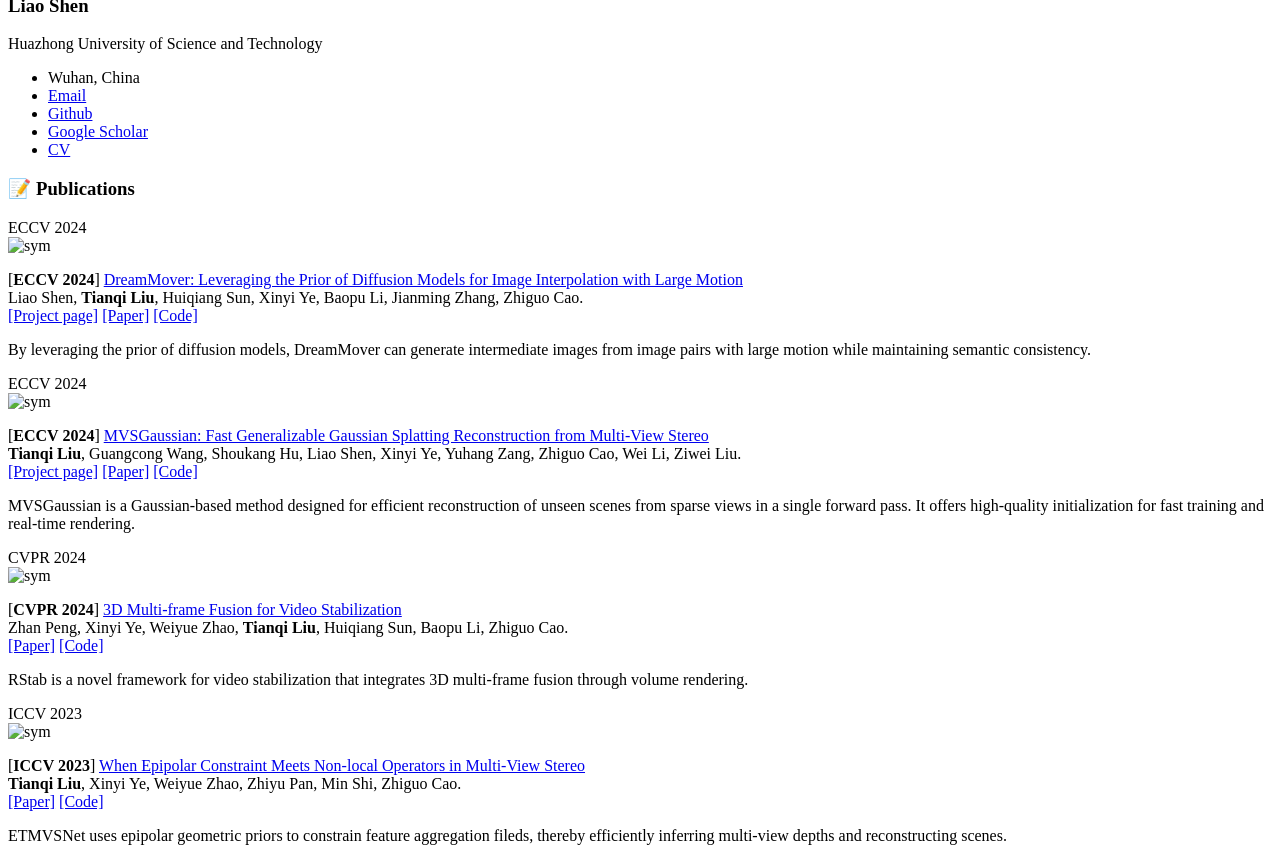
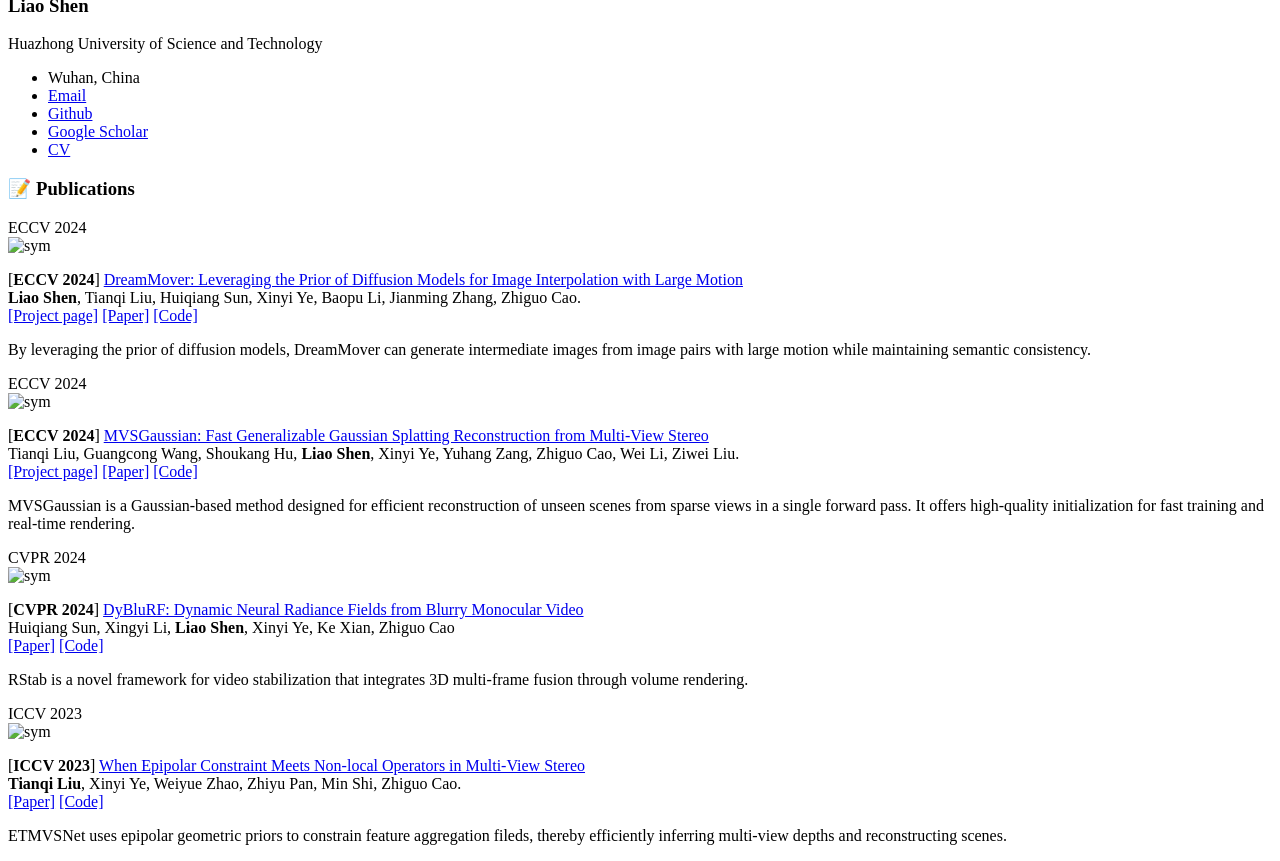
Before and after one commit to leoShen917/leoShen917.github.io, a Jekyll site: the page built from _pages/includes/pub.md, in a window 1280 px wide, cut to the strip 494-1355 px from the top of the page. Built offline with Jekyll 4.4.1, drawn with Linux system fonts in a browser that asks for light colours; our own code applies the rules of GitHub Pages for plain Markdown files.

Commit message:
Update pub.md

```diff
--- a/_pages/includes/pub.md
+++ b/_pages/includes/pub.md
@@ -6,9 +6,8 @@
 <div class='paper-box'><div class='paper-box-image'><div><div class="badge">ECCV 2024</div><img src='images/dreammover.png' alt="sym" width="100%"></div></div>
 <div class='paper-box-text' markdown="1">
 
-
 [**ECCV 2024**] [DreamMover: Leveraging the Prior of Diffusion Models for Image Interpolation with Large Motion](https://dreamm0ver.github.io/) \\
-Liao Shen, **Tianqi Liu**, Huiqiang Sun, Xinyi Ye, Baopu Li, Jianming Zhang, Zhiguo Cao. \\
+**Liao Shen**, Tianqi Liu, Huiqiang Sun, Xinyi Ye, Baopu Li, Jianming Zhang, Zhiguo Cao. \\
 [[Project page]](https://dreamm0ver.github.io/)
 [[Paper]](https://arxiv.org/abs/2409.09605)
 [[Code]](https://github.com/leoShen917/DreamMover)
@@ -21,7 +20,7 @@ By leveraging the prior of diffusion models, DreamMover can generate intermediat
 <div class='paper-box'><div class='paper-box-image'><div><div class="badge">ECCV 2024</div><img src='images/MVSGaussian.png' alt="sym" width="100%"></div></div>
 <div class='paper-box-text' markdown="1">
 [**ECCV 2024**] [MVSGaussian: Fast Generalizable Gaussian Splatting Reconstruction from Multi-View Stereo](https://mvsgaussian.github.io/) \\
-**Tianqi Liu**, Guangcong Wang, Shoukang Hu, Liao Shen, Xinyi Ye, Yuhang Zang, Zhiguo Cao, Wei Li, Ziwei Liu.  \\
+Tianqi Liu, Guangcong Wang, Shoukang Hu, **Liao Shen**, Xinyi Ye, Yuhang Zang, Zhiguo Cao, Wei Li, Ziwei Liu.  \\
 [[Project page]](https://mvsgaussian.github.io/)
 [[Paper]](https://arxiv.org/abs/2405.12218)
 [[Code]](https://github.com/TQTQliu/MVSGaussian)
@@ -34,10 +33,10 @@ MVSGaussian is a Gaussian-based method designed for efficient reconstruction of
 <div class='paper-box'><div class='paper-box-image'><div><div class="badge">CVPR 2024</div><img src='images/cvpr2024.png' alt="sym" width="100%"></div></div>
 <div class='paper-box-text' markdown="1">
 
-[**CVPR 2024**] [3D Multi-frame Fusion for Video Stabilization](https://arxiv.org/pdf/2404.12887) \\
-Zhan Peng, Xinyi Ye, Weiyue Zhao, **Tianqi Liu**, Huiqiang Sun, Baopu Li, Zhiguo Cao. \\
-[[Paper]](https://arxiv.org/pdf/2404.12887)
-[[Code]](https://github.com/pzzz-cv/RStab)
+[**CVPR 2024**] [DyBluRF: Dynamic Neural Radiance Fields from Blurry Monocular Video](https://arxiv.org/abs/2403.10103) \\
+Huiqiang Sun, Xingyi Li, **Liao Shen**, Xinyi Ye, Ke Xian, Zhiguo Cao \\
+[[Paper]](https://arxiv.org/abs/2403.10103)
+[[Code]](https://github.com/huiqiang-sun/DyBluRF)
 
 RStab is a novel framework for video stabilization that integrates 3D multi-frame fusion through volume rendering.
 
```
